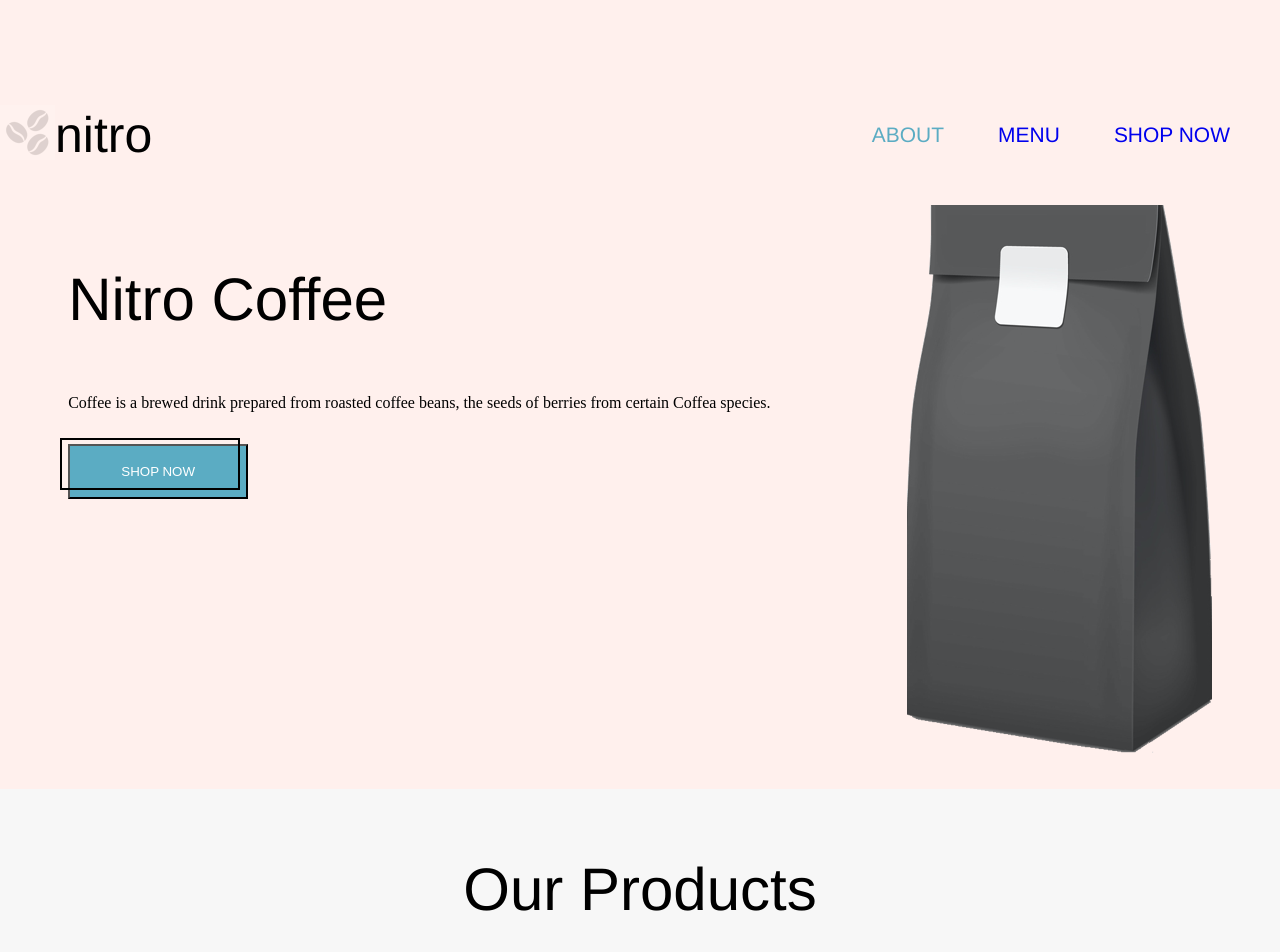
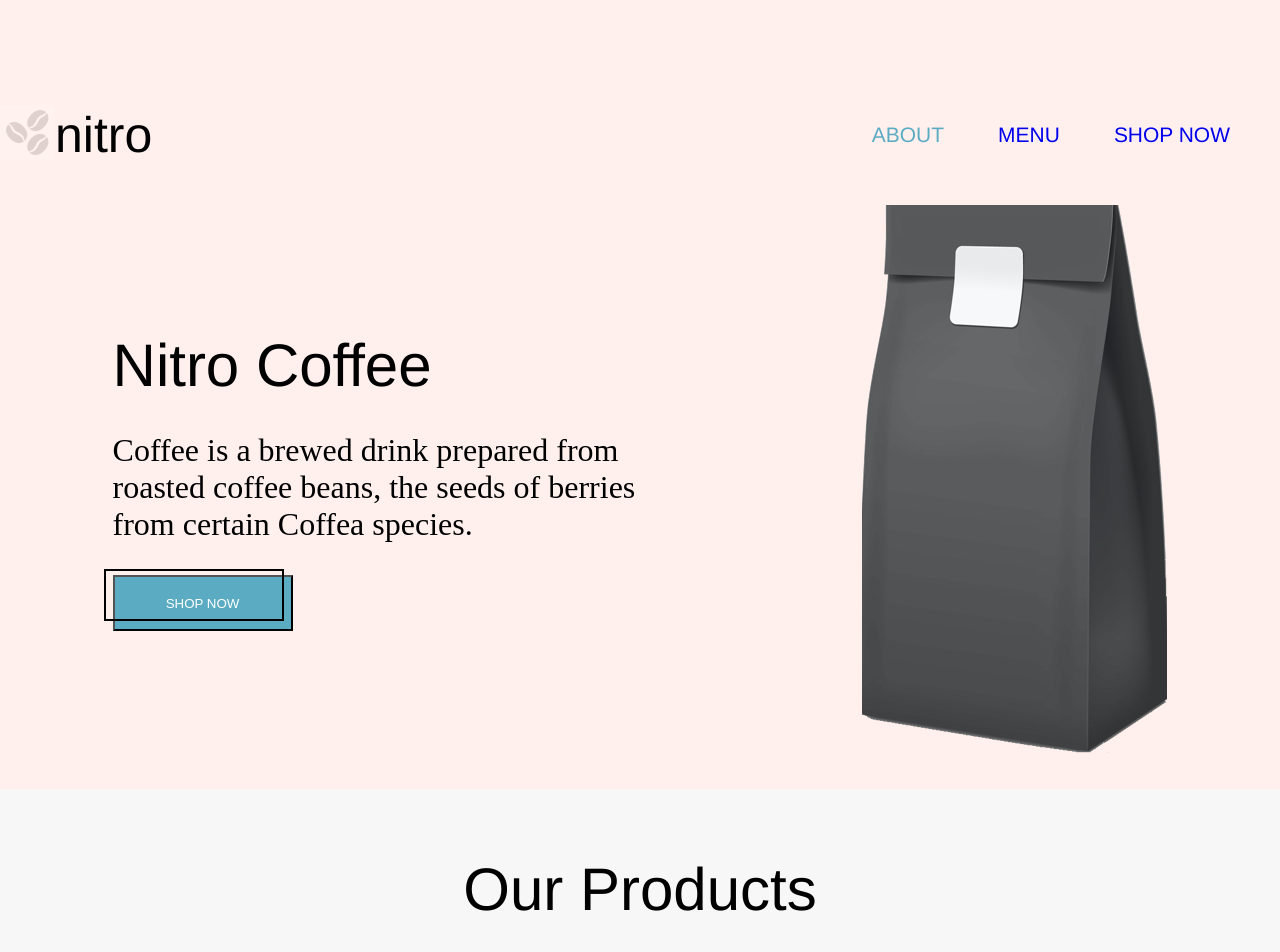
Before and after one commit to zdsd0019/Coffee-Shop-SAAS, a PHP site: page /index.html in a window 1280 px wide. Shown: the top 952 px of the page. Run offline with PHP 8.4, Linux system fonts and the light colour scheme.

Commit message:
final touches for landing page positioning

```diff
--- a/Styles/scss/index.css
+++ b/Styles/scss/index.css
@@ -125,8 +125,17 @@
       justify-content: space-around;
 }
 
-.hero-image-description {
-  width: 25%;
+.hero-description {
+  width: 41%;
+  -ms-flex-item-align: center;
+      -ms-grid-row-align: center;
+      align-self: center;
+}
+
+.hero-paragraph {
+  margin: 0;
+  font-size: 2rem;
+  padding-top: 2rem;
 }
 
 .button-view-all {
--- a/Styles/scss/index.scss
+++ b/Styles/scss/index.scss
@@ -77,11 +77,21 @@
     }
 }
 
-.hero-image{
-    display: flex;
-    justify-content: space-around;
+.hero {
+
+    &-image{
+        display: flex;
+        justify-content: space-around;
+    }
     &-description {
-        width: 25%;
+        width: 41%;
+        align-self: center;
+    }
+
+    &-paragraph {
+        margin: 0;
+        font-size: 2rem;
+        padding-top: 2rem;
     }
 }
 
--- a/Styles/scss/universal.css
+++ b/Styles/scss/universal.css
@@ -3,31 +3,31 @@ body {
 }
 
 h1 {
-  font-family: Helvetica, Arial, sans-serif;
+  font-family: Helvetica, sans-serif, Arial;
   font-size: 3.75rem;
   font-weight: 100;
 }
 
 h2 {
-  font-family: Helvetica, Arial, sans-serif;
+  font-family: Helvetica, sans-serif, Arial;
   font-size: 3.75rem;
   font-weight: 100;
 }
 
 h3 {
-  font-family: Helvetica, Arial, sans-serif;
+  font-family: Helvetica, sans-serif, Arial;
   font-size: 2.06rem;
   font-weight: 100;
 }
 
 .footer-heading {
-  font-family: Helvetica, Arial, sans-serif;
+  font-family: Helvetica, sans-serif, Arial;
   font-size: 2.06rem;
   font-weight: 100;
 }
 
 .nav-heading {
-  font-family: Helvetica, Arial, sans-serif;
+  font-family: Helvetica, sans-serif, Arial;
   font-size: 3.125rem;
   font-weight: 100;
   display: -webkit-box;
@@ -42,7 +42,7 @@ h3 {
 }
 
 .nav-link {
-  font-family: Helvetica, Arial, sans-serif;
+  font-family: Helvetica, sans-serif, Arial;
   font-size: 1.31rem;
   list-style-type: none;
   text-decoration: none;
@@ -66,17 +66,17 @@ h3 {
 }
 
 .button {
-  font-family: Helvetica, Arial, sans-serif;
+  font-family: Helvetica, sans-serif, Arial;
   font-size: 1.31rem;
 }
 
 .discount-text {
-  font-family: Helvetica, Arial, sans-serif;
+  font-family: Helvetica, sans-serif, Arial;
   font-size: 2.81rem;
 }
 
 .small-text {
-  font-family: Helvetica, Arial, sans-serif;
+  font-family: Helvetica, sans-serif, Arial;
   font-size: 1rem;
   font-weight: normal;
   margin: 0;
@@ -84,7 +84,7 @@ h3 {
 }
 
 .text {
-  font-family: Helvetica, Arial, sans-serif;
+  font-family: Helvetica, sans-serif, Arial;
   font-size: 0.5rem;
 }
 
--- a/Styles/scss/universal.scss
+++ b/Styles/scss/universal.scss
@@ -3,25 +3,25 @@ body {
 }
 
 h1{
-    font-family: Helvetica, Arial, sans-serif;
+    font-family: Helvetica, sans-serif, Arial;
     font-size: 3.75rem;
     font-weight: 100;
 }
 
 h2{
-    font-family: Helvetica, Arial, sans-serif;
+    font-family: Helvetica, sans-serif, Arial;
     font-size: 3.75rem;
     font-weight: 100;
 }
 
 h3{
-    font-family: Helvetica, Arial, sans-serif;
+    font-family: Helvetica, sans-serif, Arial;
     font-size: 2.06rem;
     font-weight: 100;
 }
 
 .footer-heading{
-    font-family: Helvetica, Arial, sans-serif;
+    font-family: Helvetica, sans-serif, Arial;
     font-size: 2.06rem;
     font-weight: 100;
 }
@@ -29,7 +29,7 @@ h3{
 .nav {
 
     &-heading{
-        font-family: Helvetica, Arial, sans-serif;
+        font-family: Helvetica, sans-serif, Arial;
         font-size: 3.125rem;
         font-weight: 100;
         display: flex;
@@ -38,7 +38,7 @@ h3{
     }
 
     &-link{
-        font-family: Helvetica, Arial, sans-serif;
+        font-family: Helvetica, sans-serif, Arial;
         font-size: 1.31rem;
         list-style-type: none;
         text-decoration: none;
@@ -55,17 +55,17 @@ h3{
 
 
 .button{
-    font-family: Helvetica, Arial, sans-serif;
+    font-family: Helvetica, sans-serif, Arial;
     font-size: 1.31rem;
 }
 
 .discount-text{
-    font-family: Helvetica, Arial, sans-serif;
+    font-family: Helvetica, sans-serif, Arial;
     font-size: 2.81rem;
 }
 
 .small-text{
-    font-family: Helvetica, Arial, sans-serif;
+    font-family: Helvetica, sans-serif, Arial;
     font-size: 1rem;
     font-weight: normal;
     margin: 0;
@@ -73,7 +73,7 @@ h3{
 }
 
 .text{
-    font-family: Helvetica, Arial, sans-serif;
+    font-family: Helvetica, sans-serif, Arial;
     font-size: 0.5rem;
 }
 
--- a/index.html
+++ b/index.html
@@ -37,8 +37,8 @@
         </header>
         <section class="hero-image">
             <section class="hero-description">
-                <h1>Nitro Coffee</h1>
-                <p>Coffee is a brewed drink prepared from roasted coffee beans, the seeds of berries from certain Coffea
+                <h1 class="margin">Nitro Coffee</h1>
+                <p class="hero-paragraph">Coffee is a brewed drink prepared from roasted coffee beans, the seeds of berries from certain Coffea
                     species. </p>
                     <span class="button-shop-now">
                         <input type="button" value="SHOP NOW" id="button" />
```
Also changed, not shown: 1 other file.
